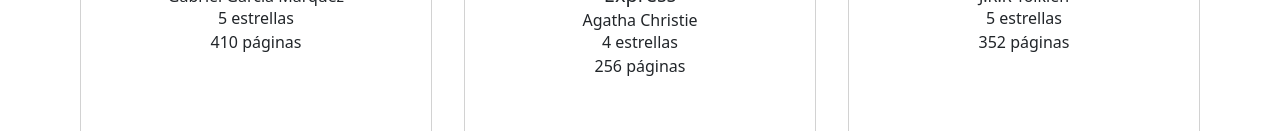
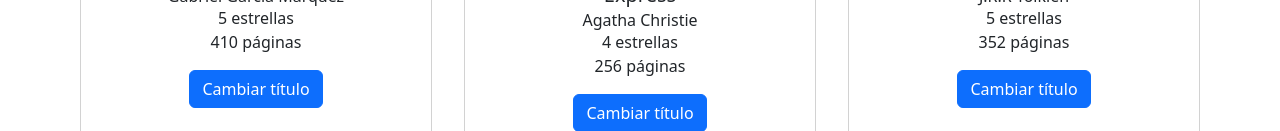
Before and after one commit to npeturro/project_labo2024, a React (Vite) app: page / in a window 1280 px wide. Shown: the part 669-800 px from the top of the page. Built offline with nearby package versions, Linux system fonts and the light colour scheme.

Commit message:
Creación de componentes

```diff
--- a/src/components/bookItem/BookItem.jsx
+++ b/src/components/bookItem/BookItem.jsx
@@ -1,9 +1,16 @@
+import { useState } from "react";
 import React from "react";
-import { Card } from "react-bootstrap";
+import { Button, Card } from "react-bootstrap";
 
 const BookItem = (props) => {
 
     const { title, author, pageCount, rating, imageUrl } = props
+
+    const [newTitle, setNewTitle] = useState(title)
+
+    const clickHandler = () => {
+        setNewTitle('Valor actualizado')
+    }
 
     return (
         <Card style={{ width: "22rem", marginTop: '3%'}} className="mx-3">
@@ -13,10 +20,11 @@
                 src={imageUrl !== "" ? imageUrl : "https://bit.ly/47NylZk"}
             />
             <Card.Body>
-                <Card.Title>{title}</Card.Title>
+                <Card.Title>{newTitle}</Card.Title>
                 <Card.Subtitle>{author}</Card.Subtitle>
                 <div>{rating?.length} estrellas</div>
                 <p>{pageCount} páginas</p>
+                <Button onClick={clickHandler}>Cambiar título</Button>
             </Card.Body>
         </Card>
 
```
Also changed, not shown: src/components/newBook/NewBook.jsx (added, +7 -0 lines), src/components/bookForm/BookForm.jsx (added).
